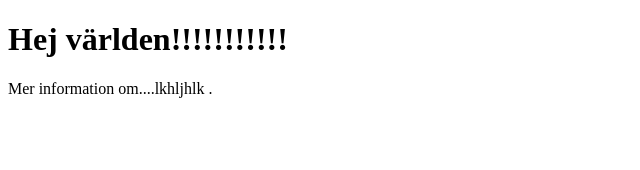
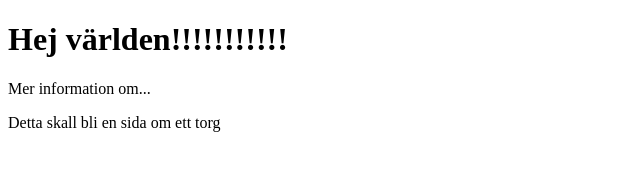
Before and after one commit to ilanius/ilanius.github.io, a plain HTML site: page index.htm in a window 1280 px wide. Shown: the whole page, without its empty margins (0-640 px from the left). Drawn offline with Linux system fonts and the light colour scheme.

Commit message:
lagt till ett stycke

```diff
--- a/index.htm
+++ b/index.htm
@@ -2,6 +2,7 @@
 <html>
 <body>
     <h1>Hej världen!!!!!!!!!!!</h1>
-    <p>Mer information om....lkhljhlk . </p>
+    <p>Mer information om... </p>
+    <p>Detta skall bli en sida om ett torg</p>
 </body>
 </html>
```
